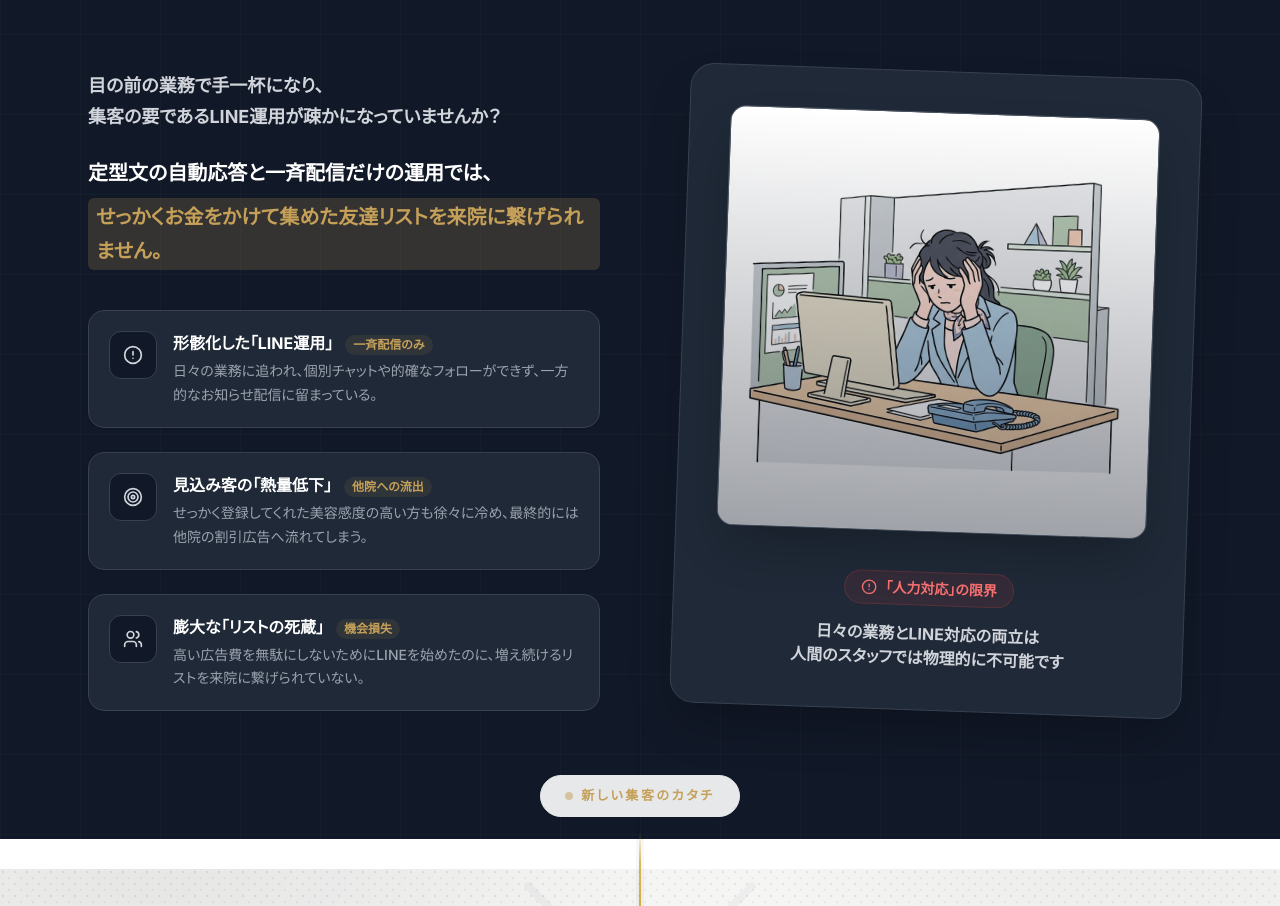
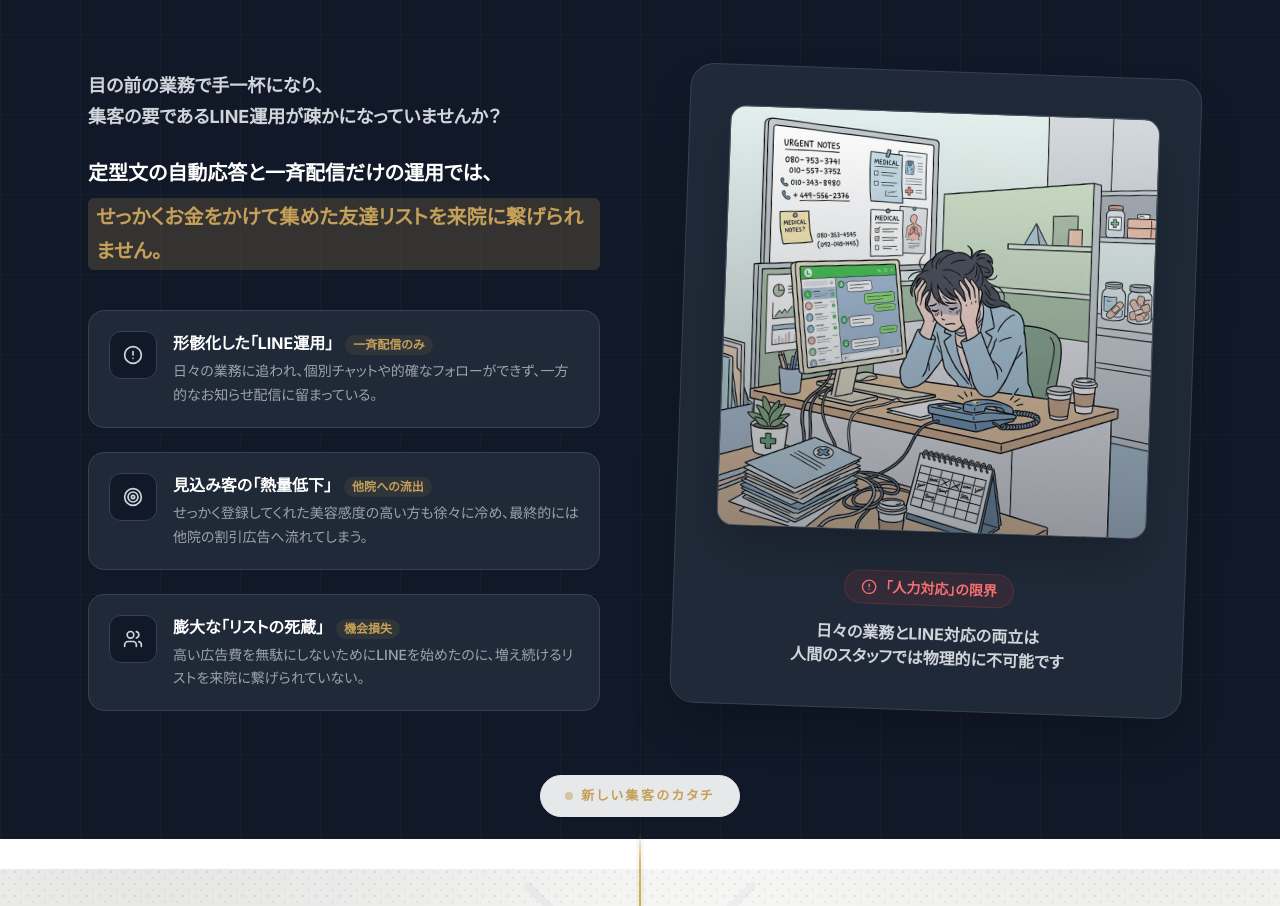
Before and after one commit to mikamishunpei/quicka-sdr-lp, a React (Vite) app: page /clinic in a window 1280 px wide. Shown: the part 1155-2061 px from the top of the page. Built offline with nearby package versions, Linux system fonts and the light colour scheme.

Commit message:
Add and use newly generated vertical AI image of stressed staff with LINE interface

```diff
--- a/src/components/clinic/ClinicProblem.tsx
+++ b/src/components/clinic/ClinicProblem.tsx
@@ -105,7 +105,7 @@ export function ClinicProblem() {
                 <div className="w-full rounded-2xl overflow-hidden border border-gray-600 shadow-2xl relative">
                   <div className="absolute inset-0 bg-gradient-to-t from-gray-900/40 to-transparent z-10 pointer-events-none"></div>
                   <img
-                    src="/presentations/clinic/illustration_staff.png"
+                    src="/clinic-staff-vertical.png"
                     alt="目の前の業務とLINE対応に追われるスタッフ"
                     className="w-full h-auto object-cover relative z-0"
                   />
```
Also changed, not shown: public/clinic-staff-vertical.png (added).
